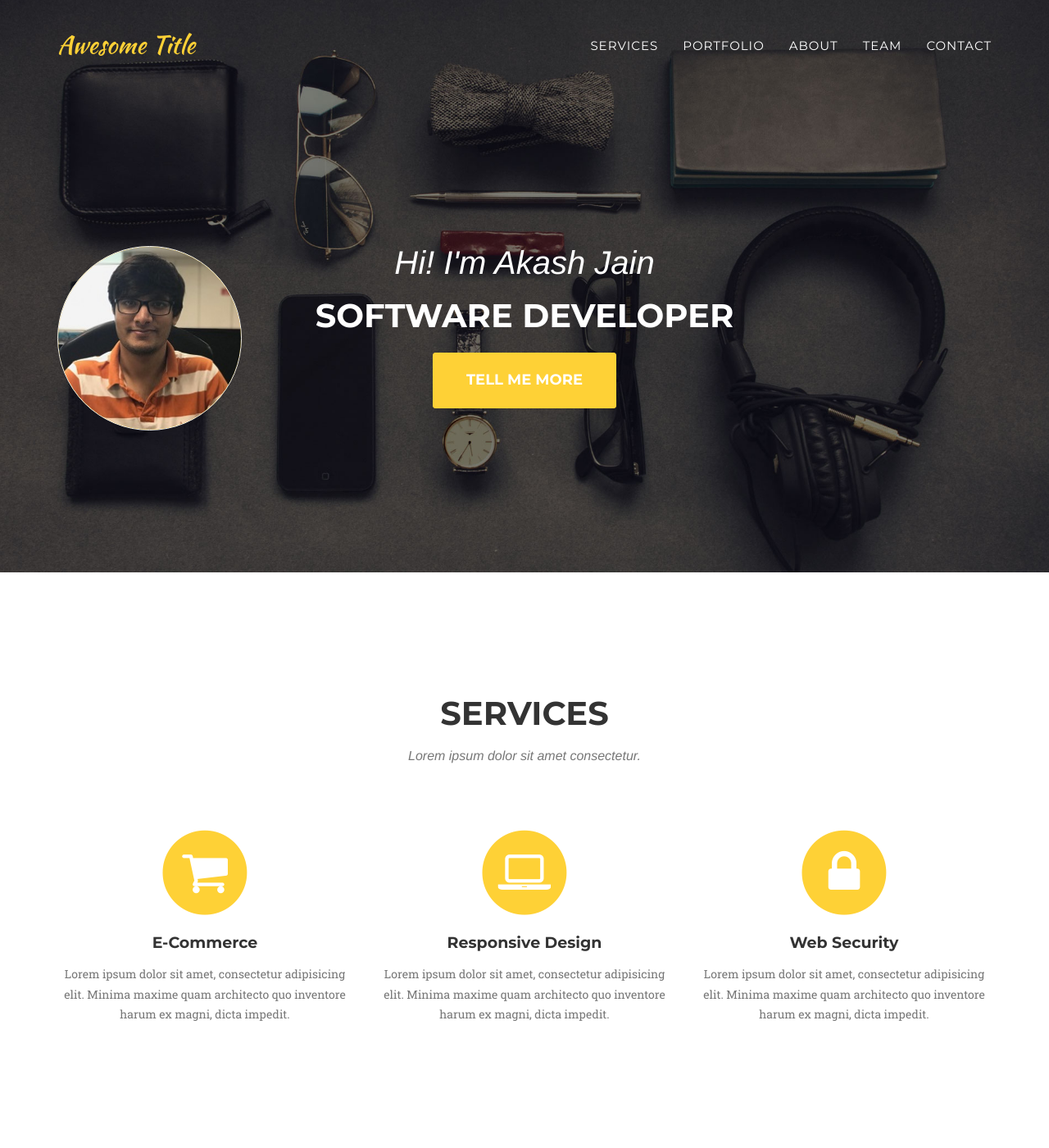
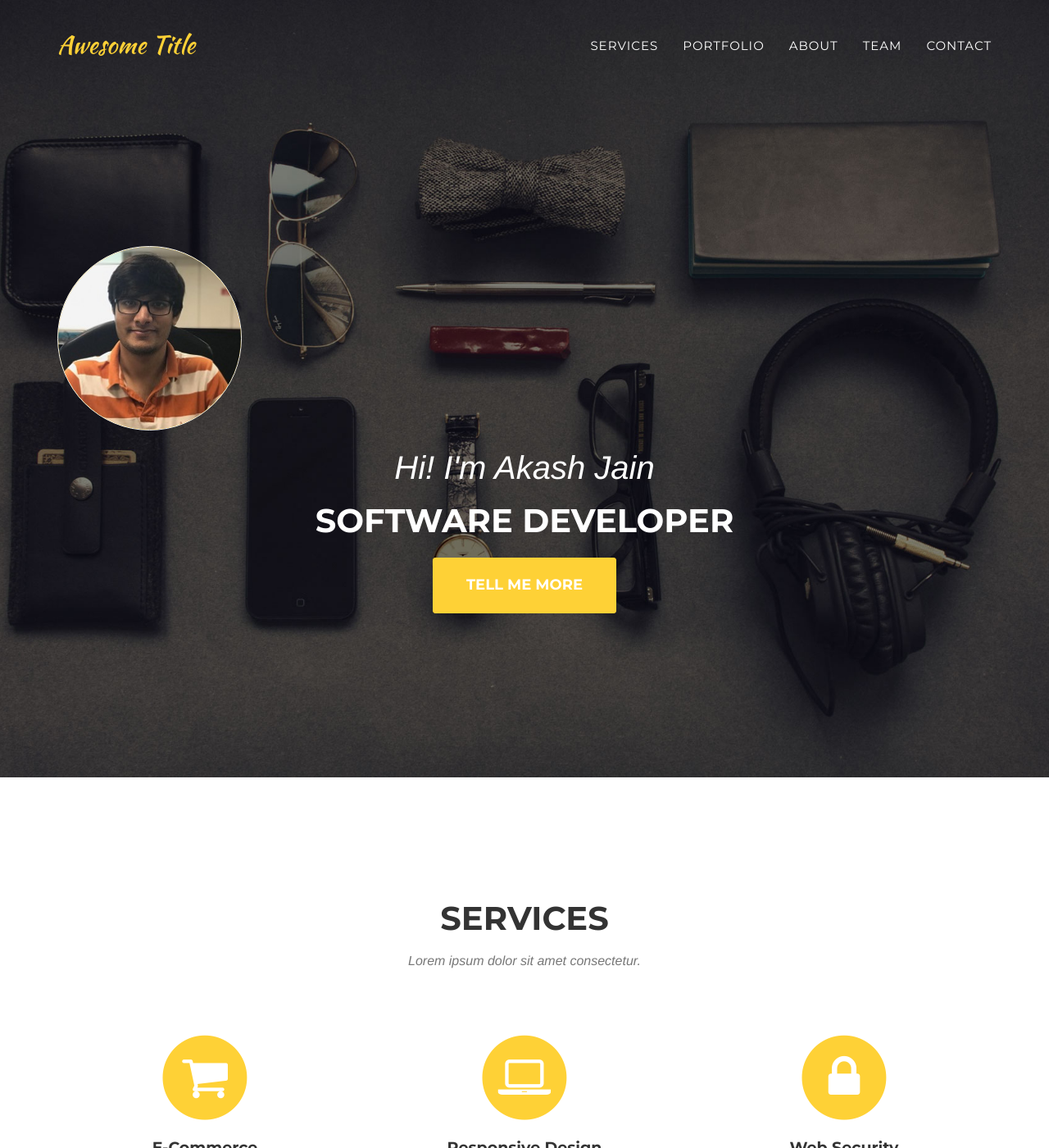
Before and after one commit to akash0212/akash0212.github.io, a Jekyll site: the page built from index.html, in a window 1280 px wide and 1400 px high. Shown: the whole window at 82% size. Built offline with Jekyll 4.4.1, drawn with Linux system fonts in a browser that asks for light colours; some web fonts are replaced.

Commit message:
IMage fix

```diff
--- a/_includes/css/agency.css
+++ b/_includes/css/agency.css
@@ -281,6 +281,7 @@ header {
 header .intro-text {
     padding-top: 100px;
     padding-bottom: 50px;
+    text-align: center;
 }
 
 header .intro-text .intro-lead-in {
@@ -310,8 +311,6 @@ header .intro-text .intro-heading-v2 {
 }
 
 header .intro-text .timeline-image {
-    z-index: 100;
-    position: absolute;
     width: 225px;
     height: 225px;
     margin-bottom: 25px;
```
